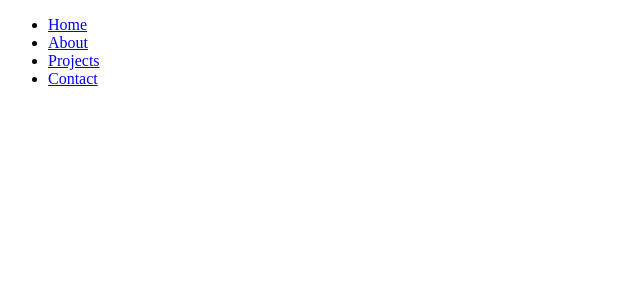
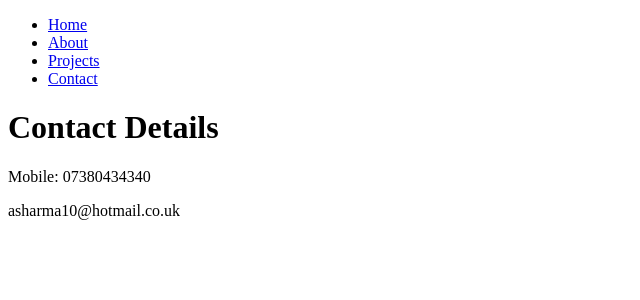
Before and after one commit to a-sha0234/Portfolio-website, a React (Create React App) app: page /contact in a window 1280 px wide. Shown: the top 300 px of the page, without its empty margins (0-640 px from the left). Built offline with nearby package versions, Linux system fonts and the light colour scheme.

Commit message:
create contact page

```diff
--- a/src/pages/Contact.tsx
+++ b/src/pages/Contact.tsx
@@ -1,3 +1,9 @@
 export default function Contact() {
-  return <div></div>;
+  return (
+    <div>
+      <h1>Contact Details</h1>
+      <p>Mobile: 07380434340</p>
+      <p>asharma10@hotmail.co.uk</p>
+    </div>
+  );
 }
```
